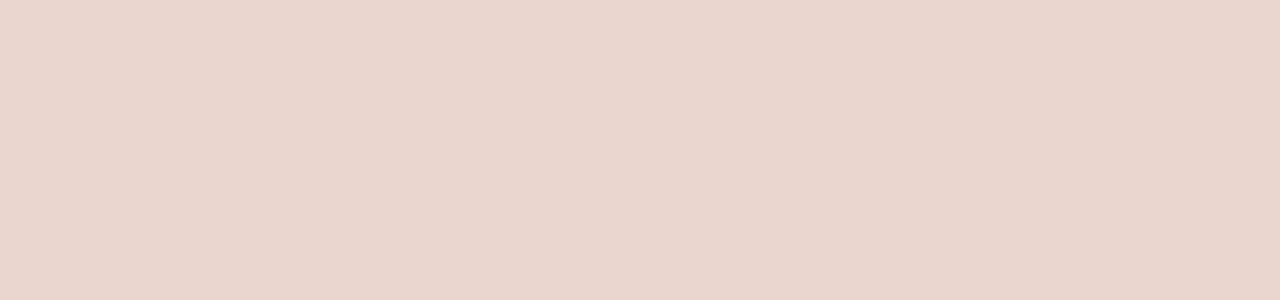
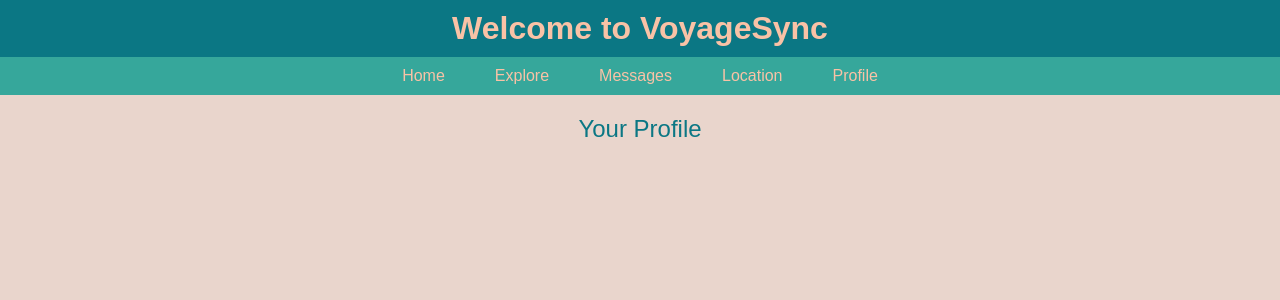
Before and after one commit to THEE-ARAR/VoyageSync, a React (Create React App) app in the folder frontend/: page /profile in a window 1280 px wide. Before the commit this address had no page. Shown: the top 300 px of the page. Built offline with nearby package versions, Linux system fonts and the light colour scheme.

Commit message:
Updated Profile, Messages, and working on connecting front-end to back-end

```diff
--- a/frontend/package.json
+++ b/frontend/package.json
@@ -14,7 +14,7 @@
     "react": "^18.3.1",
     "react-dom": "^18.3.1",
     "react-router-dom": "^6.23.0",
-    "react-scripts": "5.0.1",
+    "react-scripts": "^5.0.1",
     "web-vitals": "^2.1.4"
   },
   "scripts": {
--- a/frontend/src/App.js
+++ b/frontend/src/App.js
@@ -1,13 +1,21 @@
 import './App.css';
 import { BrowserRouter as Router, Routes, Route } from "react-router-dom";
+import 'firebase/auth';
+import 'firebase/firestore';
+import firebase from './Database';
 
 import StartPage from "./components/StartPage";
 import SignIn from "./components/signIn/SignIn";
 import SignUp from "./components/signUp/SignUp";
-import HomePage from "./components/HomePage"
+import HomePage from "./components/HomePage";
+import Messages from "./components/Messages";
 import ForgotPassword from "./components/signIn/ForgotPassword";
 import EmailVerification from "./components/signIn/EmailVerification";
 import NewPassword from "./components/signIn/NewPassword";
+import Profile from "./components/Profile";
+
+
+
 function App() {
   return (
       <Router>
@@ -20,9 +28,8 @@ function App() {
             <Route path="/recoverpassword" element={<EmailVerification />} />
             <Route path='/updatepassword' element={<NewPassword />} />
           <Route path="/signup" element={<SignUp />} />
-
-
-
+            <Route path="/messages" element={<Messages />} />
+            <Route path='/profile' element={<Profile />} />
 
 
         </Routes>
--- /dev/null
+++ b/frontend/src/Database.js
@@ -0,0 +1,18 @@
+// Import the functions you need from the SDKs you need
+import { initializeApp } from "firebase/app";
+// TODO: Add SDKs for Firebase products that you want to use
+// https://firebase.google.com/docs/web/setup#available-libraries
+
+// Your web app's Firebase configuration
+const firebaseConfig = {
+    apiKey: "AIzaSyDIrLz1X3I5PQVzf5L8-_UXoYcp60tEaI8",
+    authDomain: "voyage-35077.firebaseapp.com",
+    projectId: "voyage-35077",
+    storageBucket: "voyage-35077.appspot.com",
+    messagingSenderId: "27856019259",
+    appId: "1:27856019259:web:c9986c63e0084e789d211e"
+};
+// Initialize Firebase
+const app = initializeApp(firebaseConfig);
+
+export  default app;
--- a/frontend/src/components/HomePage.js
+++ b/frontend/src/components/HomePage.js
@@ -1,16 +1,8 @@
 import React from 'react';
 import './HomePage.css';
+import { Link } from 'react-router-dom';
 
 function HomePage() {
-    // Function to handle click events on navigation links
-    const handleClick = (event, id) => {
-        event.preventDefault();
-        const section = document.querySelector(id);
-        if (section) {
-            section.scrollIntoView({ behavior: 'smooth' });
-        }
-    };
-
     return (
         <div>
             <header>
@@ -18,16 +10,17 @@ function HomePage() {
             </header>
             <nav>
                 <ul>
-                    <li><a href="#home" aria-label="Home" onClick={(e) => handleClick(e, '#home')}>Home</a></li>
-                    <li><a href="#explore" aria-label="Explore" onClick={(e) => handleClick(e, '#explore')}>Explore</a></li>
-                    <li><a href="#messages" aria-label="In-App Messaging" onClick={(e) => handleClick(e, '#messages')}>Messages</a></li>
-                    <li><a href="#location" aria-label="Location Sharing" onClick={(e) => handleClick(e, '#location')}>Location</a></li>
-                    <li><a href="#profile" aria-label="Profile" onClick={(e) => handleClick(e, '#profile')}>Profile</a></li>
+                    <li><Link to="/home">Home</Link></li>
+                    <li><Link to="/explore">Explore</Link></li>
+                    <li><Link to="/messages">Messages</Link></li>
+                    <li><Link to="/location">Location</Link></li>
+                    <li><Link to="/profile">Profile</Link></li>
                 </ul>
             </nav>
             <div className="content">
                 <p className="big-text">Bon Voyage!</p>
-                <p className="bubble">Sync is your one-stop travel companion. Whether you're exploring new destinations or keeping in touch with friends during your adventures, we've got you covered!</p>
+                <p className="bubble">Sync is your one-stop travel companion. Whether you're exploring new destinations
+                    or keeping in touch with friends during your adventures, we've got you covered!</p>
                 <p className="bubble">We allow YOU to tailor your journey based on your preference and interest for an unforgettable experience. Great for solo, group, and first time travelers.</p>
                 <p className="bubble">From in-app messaging to real-time location sharing, discover all the tools you need to make your travels seamless and exciting. Stay tuned as we continue to add more features that help connect and enhance your travel experiences.</p>
             </div>
--- a/frontend/src/components/Messages.js
+++ b/frontend/src/components/Messages.js
@@ -1,20 +1,44 @@
-import React from 'react'
+import React from 'react';
+//import firebase from './app';
+import { Link } from 'react-router-dom';
 
-export default function Messages() {
+
+function Messages() {
     return (
         <div className='messages-div'>
-            <header className='messgaes-header'>
+            <header className='messages-header'>
                 <h1>Messages</h1>
             </header>
+            <nav>
+                <ul>
+                    <li><Link to="/home">Home</Link></li>
+                    <li><Link to="/explore">Explore</Link></li>
+                    <li><Link to="/messages">Messages</Link></li>
+                    <li><Link to="/location">Location</Link></li>
+                    <li><Link to="/profile">Profile</Link></li>
+                </ul>
+            </nav>
+            <body>
+            <Link to="/home">
+                <button className="back-button">Back</button>
+            </Link>
+            </body>
             <main id="message-container">
-                <!-- Messages will be dynamically inserted here -->
+                {/* Messages will be dynamically inserted here */}
+                <form id="message-form">
+                    <input
+                        type="text"
+                        id="message-input"
+                        placeholder="Type your message here..."
+                    />
+                    <button type="submit">Send</button>
+                </form>
+
             </main>
             <footer>
-                <form id="message-form">
-                    <input type="text" id="message-input" placeholder="Type your message here..."/>
-                    <button type="submit">Send</button>
-                </form>
             </footer>
         </div>
-    )
+    );
 }
+
+export default Messages;
--- /dev/null
+++ b/frontend/src/components/Profile.css
@@ -0,0 +1,80 @@
+/* ProfilePage.css */
+body, h1, p, ul, li, nav {
+    margin: 0;
+    padding: 0;
+}
+
+body {
+    font-family: Arial, sans-serif;
+    background: #E9D5CC;
+}
+
+header {
+    background-color: #0B7784;
+    color: #F9C2A6;
+    padding: 10px 20px;
+    text-align: center;
+}
+
+nav {
+    display: flex;
+    justify-content: center;
+    background-color: #36A79B;
+}
+
+nav a {
+    color: #F9C2A6;
+    text-decoration: none;
+    padding: 10px 15px;
+    display: block;
+}
+
+nav a:hover, nav a:focus {
+    background-color: #FE9F67;
+    color: #0B7784;
+}
+
+ul {
+    list-style: none;
+    display: flex;
+}
+
+li {
+    margin: 0 10px;
+}
+
+@media (max-width: 600px) {
+    nav {
+        flex-direction: column;
+    }
+
+    nav a {
+        padding: 10px;
+        text-align: center;
+    }
+}
+
+
+nav a:focus {
+    outline: 3px solid #FE9F67;
+}
+
+.content {
+    text-align: center; /* Center-aligns all content */
+}
+
+.big-text {
+    font-size: 24px;
+    margin: 20px 0;
+    color: #0B7784;
+}
+
+.bubble {
+    background-color: #0B7784;
+    color: white;
+    border-radius: 20px;
+    padding: 20px;
+    margin: 20px auto;
+    max-width: 80%;
+    box-shadow: 0px 8px 16px rgba(0, 0, 0, 0.3);
+}
--- /dev/null
+++ b/frontend/src/components/Profile.js
@@ -0,0 +1,60 @@
+import React, { useState, useEffect } from 'react';
+import './Profile.css';
+import { Link } from 'react-router-dom';
+import { getAuth } from 'firebase/auth';
+
+function Profile() {
+    const [userData, setUserData] = useState(null);
+
+    useEffect(() => {
+        const fetchUserData = async () => {
+            try {
+                const auth = getAuth();
+                const user = auth.currentUser;
+
+                if (user) {
+                    setUserData({
+                        userId: user.uid,
+                        email: user.email,
+                        username: user.displayName || 'John Doe',
+                    });
+                } else {
+                    console.error('No user is authenticated');
+                    // Handle not authenticated user case
+                }
+            } catch (error) {
+                console.error('Error fetching user data:', error);
+            }
+        };
+
+        fetchUserData();
+    }, []);
+
+    return (
+        <div>
+            <header>
+                <h1>Welcome to VoyageSync</h1>
+            </header>
+            <nav>
+                <ul>
+                    <li><Link to="/home">Home</Link></li>
+                    <li><Link to="/explore">Explore</Link></li>
+                    <li><Link to="/messages">Messages</Link></li>
+                    <li><Link to="/location">Location</Link></li>
+                    <li><Link to="/profile">Profile</Link></li>
+                </ul>
+            </nav>
+            <div className="content">
+                <p className="big-text">Your Profile</p>
+                {userData && (
+                    <div className="bubble">
+                        <p>Name: {userData.username}</p>
+                        <p>Email: {userData.email}</p>
+                    </div>
+                )}
+            </div>
+        </div>
+    );
+}
+
+export default Profile;
--- a/frontend/src/components/signUp/Message.css
+++ b/frontend/src/components/signUp/Messages.css
@@ -1,39 +1,25 @@
 /* Add your CSS styles here */
 body,
 html {
-    height: 100%;
+    min-height: 100%;
     margin: 0;
     font-family: Arial, sans-serif;
     background-color: #f0f0f5; /* Light grey background */
     display: flex;
-    flex-direction: column;
-}
-
-header {
-    background-color: #333;
-    color: white;
-    padding: 10px 20px;
-    text-align: center;
 }
 
 main {
-    flex: 1;
     overflow-y: auto;
     padding: 20px;
     display: flex;
-    flex-direction: column;
     gap: 10px;
-}
-
-#message-container {
-    display: flex;
-    flex-direction: column-reverse; /* Newest messages at the bottom */
 }
 
 footer {
     background-color: #fff;
     padding: 10px 20px;
     box-shadow: 0 -1px 10px rgba(0, 0, 0, 0.1);
+    margin: auto;
 }
 
 #message-form {
@@ -62,11 +48,10 @@ button:hover {
 }
 
 .back-button {
-    margin-top: 20px;
     padding: 10px 20px;
     border: none;
-    background-color: #ccc;
-    color: black;
+    background-color: #E9D5CC;
+    color: #0B7784;
     border-radius: 5px;
     cursor: pointer;
 }
```
Also changed, not shown: frontend/src/components/signIn/SignIn.js (+67 -31 lines), frontend/src/components/signUp/Message.js (deleted, +0 -50 lines), frontend/src/components/signUp/SignUp.js (+46 -1 lines), 1 other file (tests, documents, lock files or other folders).
